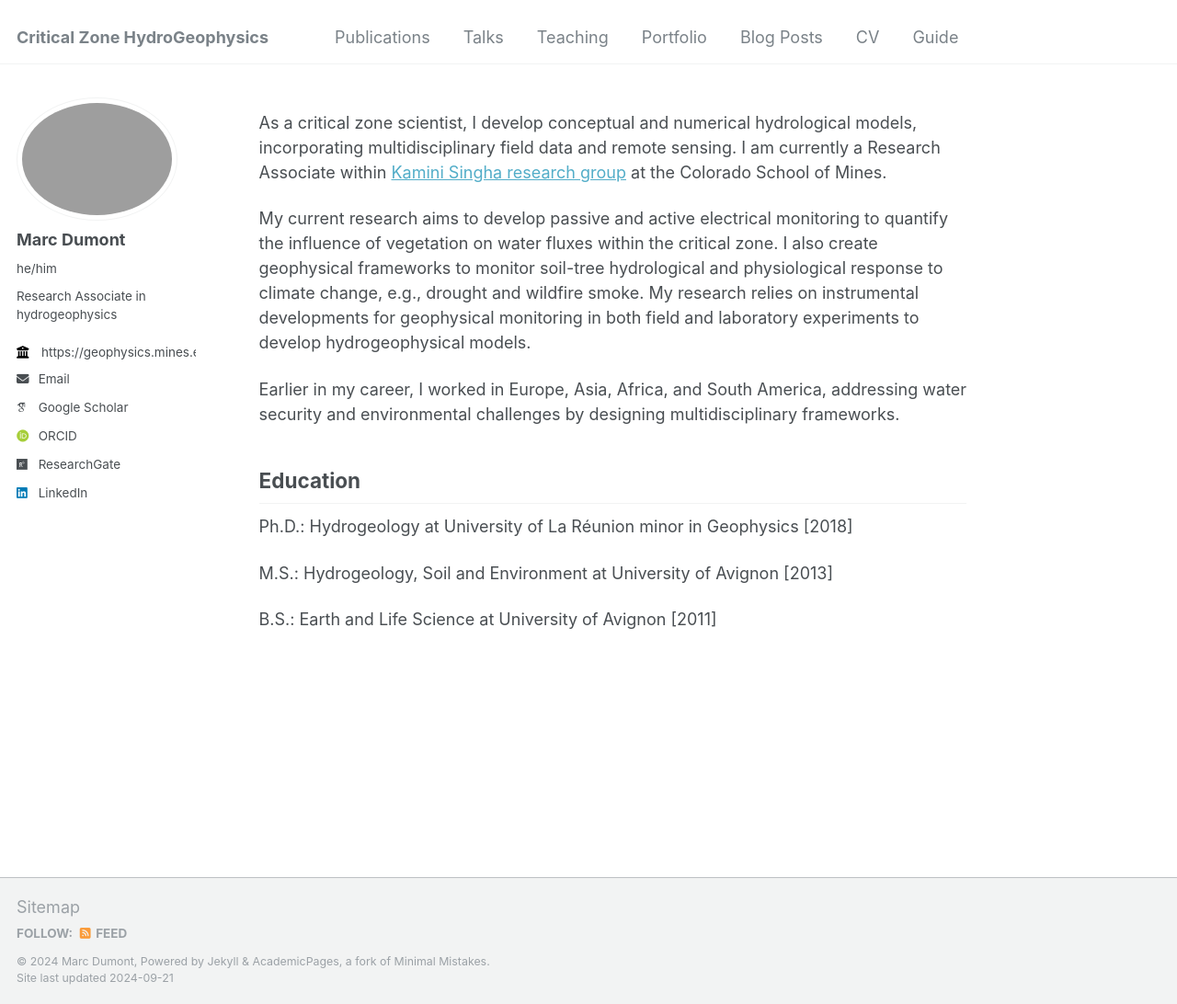
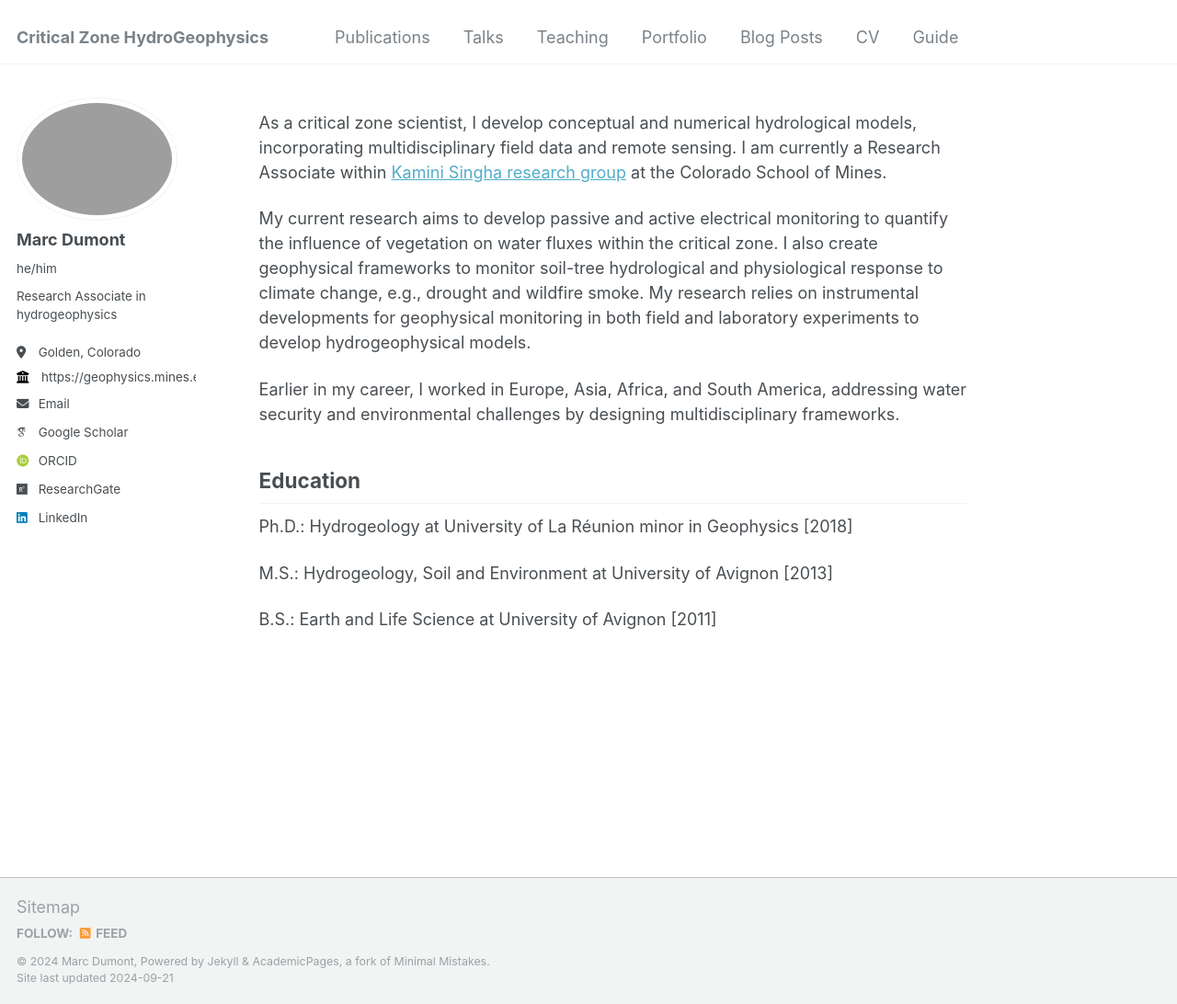
Before and after one commit to HydroDumont/hydrodumont.github.io, a Jekyll site: the page built from _pages/about.md, in a window 1280 px wide and 1092 px high. Shown: the whole window at 92% size. Built offline with Jekyll 4.4.1, drawn with Linux system fonts in a browser that asks for light colours; some web fonts are replaced.

Commit message:
Update _config.yml

```diff
--- a/_config.yml
+++ b/_config.yml
@@ -25,6 +25,7 @@ author:
   name             : "Marc Dumont"
   pronouns         : "he/him"
   bio              : "Research Associate in hydrogeophysics"
+  location         : "Golden, Colorado"
   university       : "Colorado School of Mines"
   employer         : "https://geophysics.mines.edu"
   uri              : # URL
```
